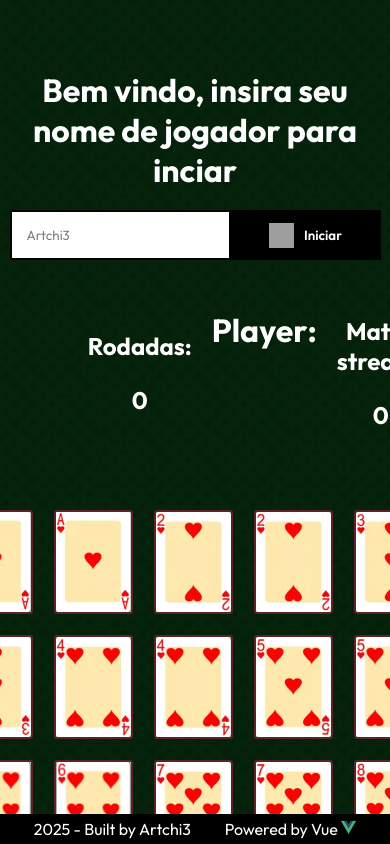
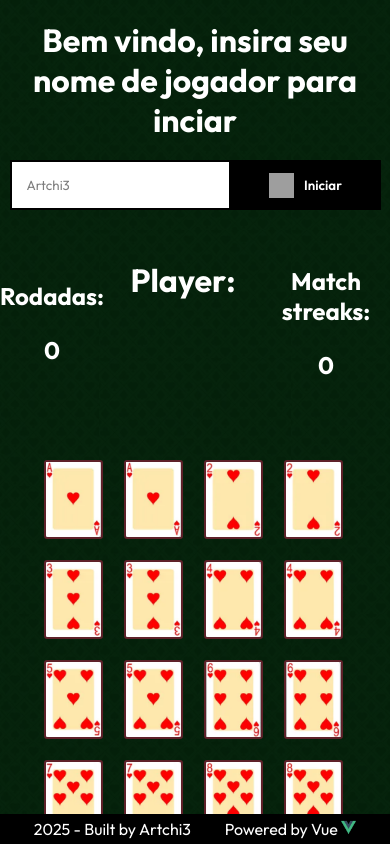
Before and after one commit to Artchi3/jogodamemoria, a Vue app in the folder jogomemoria/: page / in a window 390 px wide. Built offline with nearby package versions, Linux system fonts and the light colour scheme; grey boxes are pictures that could not be loaded.

Commit message:
fix: responsive feat

```diff
--- a/jogomemoria/src/App.vue
+++ b/jogomemoria/src/App.vue
@@ -439,4 +439,108 @@ button{
   height: 100vh;
   display: flex;
 }
+@media (max-width: 720px) {
+  #app {
+  font-family: Avenir, Helvetica, Arial, sans-serif;
+  -webkit-font-smoothing: antialiased;
+  -moz-osx-font-smoothing: grayscale;
+  text-align: center;
+  color: #fff;
+  margin: 0;
+  width: 100vw;
+  height: 100vh;
+  overflow: scroll;
+  }
+
+  .game{
+    position: relative;
+    width: 100vw;
+    height: auto;
+    min-height: 1020px;
+    display: flex;
+    flex-direction: column;
+    margin: 0 0 !important;
+  }
+  .gamebord{
+    display: grid;
+    grid-template-columns: 55px 55px 55px 55px !important;
+    grid-template-rows: 75px 75px 75px 75px 75px !important;
+    grid-row-gap: 25px ;
+    grid-column-gap: 25px ;
+    justify-content: center;
+  }
+  .greetinggame{
+    display: flex;
+    justify-content: center;
+    align-items: center;
+  }
+
+  .greentingInput{
+    width: 200px;
+    height: 44px;
+    outline: none;
+    border:2px solid #000;
+    background-image:none;
+    color: #000;
+    background-color:#fff;
+    -webkit-box-shadow: none;
+    -moz-box-shadow: none;
+    box-shadow: none;
+    padding-left:15px ;
+    font-family: "Outfit", serif;
+  }
+  .greentingInput::placeholder{
+    color:#000;
+    opacity: 0.5;
+    font-family: "Outfit", serif;
+  }
+  .shuffleAnimation{
+    transition: transform 0.8s ease-in;
+  }
+  .comemoracao{
+    position: absolute;
+    display: flex;
+    align-items: center;
+    justify-content: center;
+    flex-direction: column;
+    background-color: #5E2129;
+    margin: 30px;
+    visibility: hidden;
+    opacity: 0;
+    transition: visibility 0s, opacity 0.5s linear;
+    top: 0;
+    bottom: 0;
+    left: 0;
+    right: 0;
+    margin: 0 !important;
+    width: 100vw;
+    height: 100vh;
+    min-height: 1020px;
+  }
+  .comemoracao.is-active{
+    visibility: visible;
+    opacity: 1;
+  }
+  .pontuacao{
+  width:100%;
+  display: flex;
+  flex-direction: row;
+  align-items: center;
+  justify-content: space-between;
+  margin: 30px auto;
+}
+  .pontuacao h1{
+    text-align: center;
+    display: flex;
+    flex-direction: column;
+    align-items: center;
+    width: 150px;
+    height: 150px;
+  }
+  .blink{
+  width: 100vw;
+  display: flex;
+  height: 1020px;
+  }
+}
 </style>
```
Also changed, not shown: 1 other file (tests, documents, lock files or other folders).
